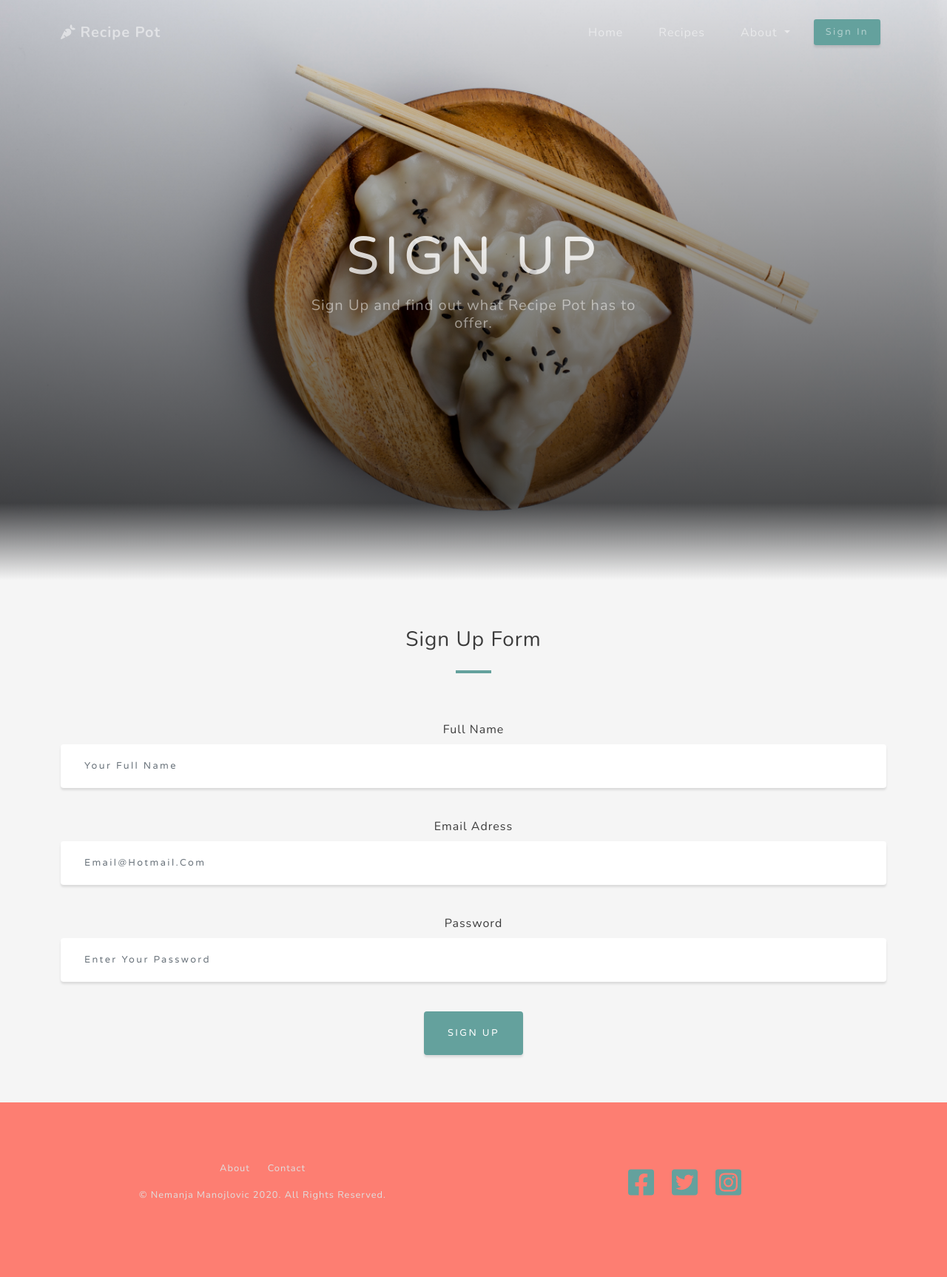
After one commit to Code-Institute-Submissions/Milestone_Project_3-3, a Python web app: template flask/templates/signup.html in a window 1280 px wide. The commit adds this page. Shown: the whole page at 74% size. Run offline with Jinja, Linux system fonts and the light colour scheme; the template is opened without the code that fills it, so the values that code supplies are empty; some libraries are stand-ins or nearby versions.

Commit message:
Created Signup Page, Created User Class, Created Signup JS, Created Ajax call for route function to create new user and check for server resp

```diff
--- /dev/null
+++ b/flask/static/js/signup.js
@@ -0,0 +1,23 @@
+$("form[name=signup_form]").submit(function(event) {
+    let $form = $(this);
+    let $error = $(".error")
+    let $error_p = $(".error p")
+    let data = $form.serialize();
+
+    $.ajax({
+        url: "/user/signup",
+        type: "POST",
+        data: data,
+        dataType: "json",
+        success:    function(resp) {
+            console.log(resp);
+        },
+        error:  function(resp) {
+            console.log(resp)
+            $error_p.text(resp.responseJSON.error)
+            $error.removeClass("d-none")
+        }
+    });
+    //Preventing Default onSubmit Action
+    event.preventDefault();
+});
--- a/flask/templates/base.html
+++ b/flask/templates/base.html
@@ -68,7 +68,7 @@
                      </div>
                   </li>
                   <li class="nav-item">
-                     <a class="btn btn-sm btn-primary text-capitalize nav-btn" href="#" role="button">Sign In</a>
+                     <a class="btn btn-sm btn-primary text-capitalize nav-btn" href="{{ url_for('signup_page') }}" role="button">Sign In</a>
                   </li>
                </ul>
             </div>
--- a/flask/templates/index.html
+++ b/flask/templates/index.html
@@ -41,7 +41,7 @@
             <h2 class="text-jet mb-3 mt-3 text-capitalize">Register Now!</h2>
             <hr class="about-hr--color">
             <p class="p-1">Make your recipes available online for you to use on any device. All in one place.</p>
-            <a class="btn btn-primary mx-auto text-capitalize mb-5 text-white">Sign Up</a>
+            <a class="btn btn-primary mx-auto text-capitalize mb-5 text-white" href="{{ url_for('signup_page') }}">Sign Up</a>
          </div>
       </div>
    </div>
@@ -166,7 +166,7 @@
       <div class="row">
          <div class="col-md-10 col-lg-8 mx-auto text-center">
             <h2 class="text-white mb-5">Ready to get started? Sign up now!</h2>
-            <a class="btn btn-primary mx-auto text-capitalize" href="#">Sign Up!</a>
+            <a class="btn btn-primary mx-auto text-capitalize" href="{{ url_for('signup_page') }}">Sign Up!</a>
          </div>
       </div>
    </div>
--- /dev/null
+++ b/flask/templates/signup.html
@@ -0,0 +1,50 @@
+{% extends 'base.html' %}
+{% block content %}
+	<header class="masthead">
+		<div class="container d-flex h-100 align-items-center">
+			<div class="col-12">
+				<div class="mx-auto text-center">
+					<h1 class="mx-auto my-0 text-uppercase">
+						Sign Up
+					</h1>
+					<h2 class="text-white-50 mx-auto mt-2 mb-5">
+						Sign Up and find out what Recipe Pot has to offer.
+					</h2>
+				</div>
+			</div>
+		</div>
+	</header>
+	<section class="form-section-background--color">
+		<div class="container">
+			<div class="row">
+				<div class="col-12 text-center pt-5">
+					<h3 class="text-jet mb-4">Sign Up Form</h3>
+					<hr class="about-hr--color">
+				</div>
+			</div>
+
+			<form id="signup_form" name="signup_form" class="form-row">
+				<div class="form-group col-12 text-center">
+					<label for="name" class="text-jet">Full Name</label>
+					<input class="contact-form-input form-control contact-form-input--style" type="text" id="name" name="name" placeholder="Your full name" required />
+	            </div>
+				<div class="form-group col-12 mt-4 text-center">
+					<label for="email" class="text-jet">Email Adress</label>
+					<input class="contact-form-input form-control contact-form-input--style" type="email" id="email" name="email" placeholder="Email@hotmail.com" required>
+	            </div>
+				<div class="form-group col-12 mt-4 text-center">
+					<label for="password" class="text-jet">Password</label>
+					<input class="contact-form-input form-control contact-form-input--style" type="password" id="password" name="password" placeholder="Enter your password" required>
+				</div>
+                <div class="error form-group col-12 mt-4 text-center d-none">
+                    <p class="text-danger error-text"></p>
+                </div>
+				<div class="form-group col-12 mt-4 text-center">
+					<button class="btn btn-primary" type="submit">Sign Up</button>
+				</div>
+			</form>
+		</div>
+	</section>
+    <script src="https://cdnjs.cloudflare.com/ajax/libs/jquery/3.5.1/jquery.min.js"></script>
+    <script src="{{ url_for('static', filename='js/signup.js') }}"></script>
+{% endblock %}
```
Also changed, not shown: flask/app.py (+51 -1 lines).
